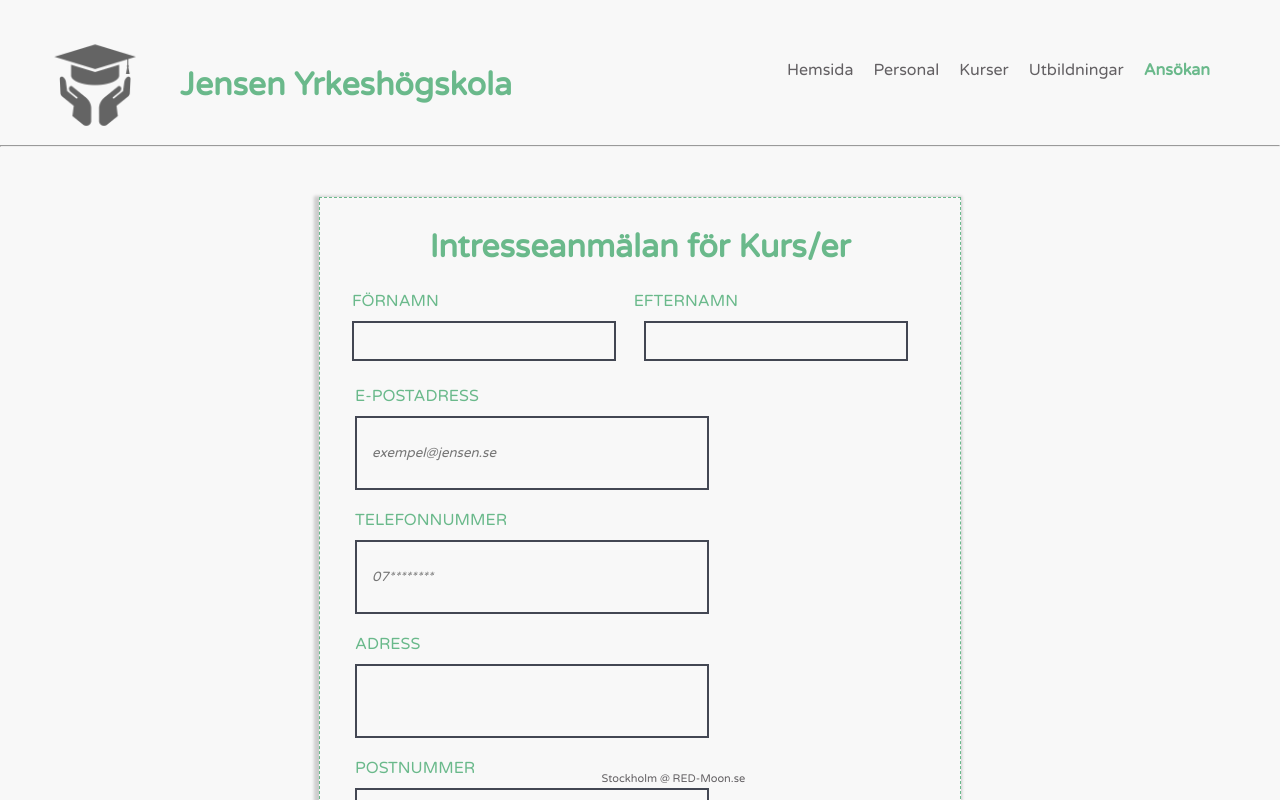
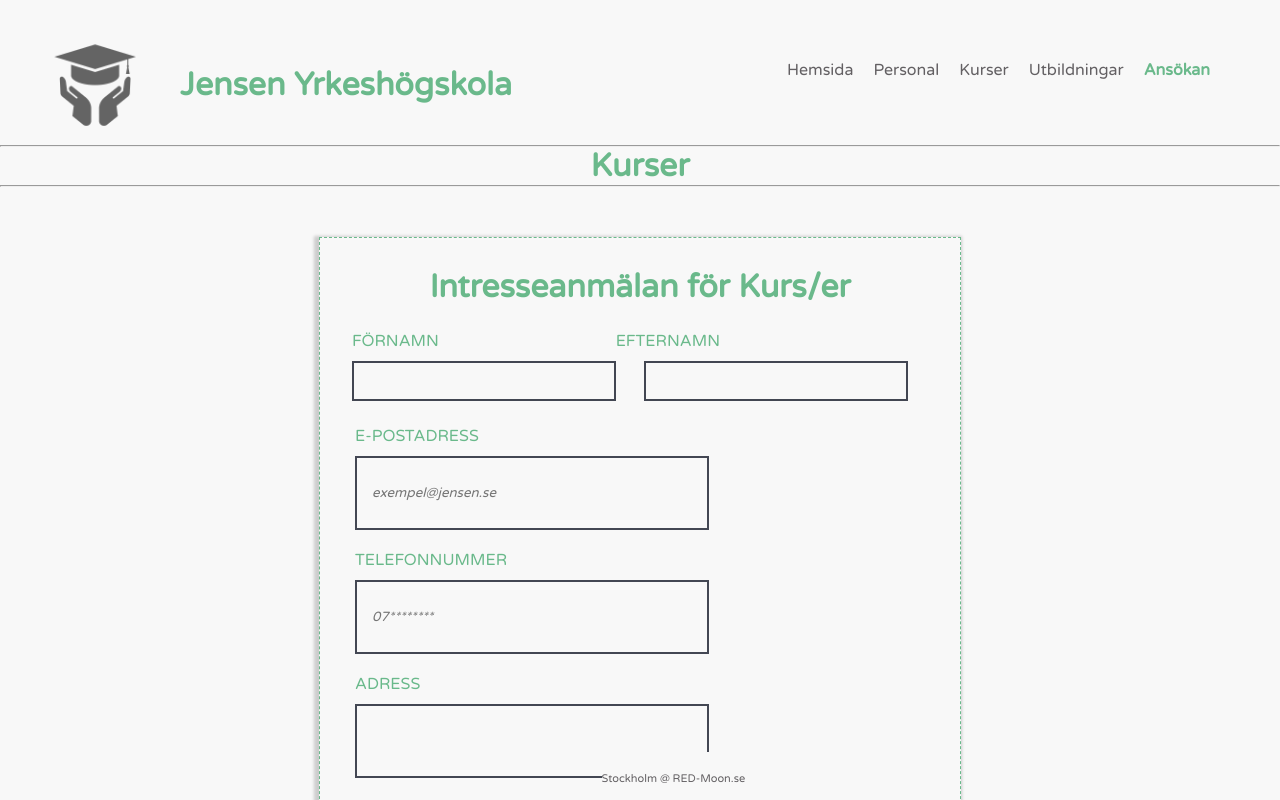
Before and after one commit to RazviCodingPadawan/Skolan_webbsida, a React (Create React App) app in the folder jensen_skolan_reactjs/: page /courses in a window 1280 px wide. Shown: the top 800 px of the page. Built offline with nearby package versions, Linux system fonts and the light colour scheme; the HTML template or start-up script is replaced by a standard one.

Commit message:
Course-Id Start

```diff
--- a/jensen_skolan_reactjs/src/components/CourseContact.css
+++ b/jensen_skolan_reactjs/src/components/CourseContact.css
@@ -47,7 +47,7 @@
 .name label[for="lastName"] {
     position: absolute;
     top: -30px;
-    right: 190px;
+    right: 208px;
 }
 .email {
     width: 50%;
--- /dev/null
+++ b/jensen_skolan_reactjs/src/components/CourseId.css
@@ -0,0 +1,4 @@
+.courseid-container {
+    margin: auto;
+    text-align: center;
+}
--- /dev/null
+++ b/jensen_skolan_reactjs/src/components/CourseId.js
@@ -0,0 +1,12 @@
+import '../App.css';
+import './CourseId.css';
+
+function CourseId () {
+    return (
+        <div className='courseid-container'>
+            <h2>Kurser</h2>
+        </div>
+    );
+}
+
+export default CourseId;
--- a/jensen_skolan_reactjs/src/pages/Courses.js
+++ b/jensen_skolan_reactjs/src/pages/Courses.js
@@ -1,10 +1,12 @@
 import '../styles/Courses.css';
 import CourseContact from '../components/CourseContact';
+import CourseId from '../components/CourseId';
 
 const Courses = () => {
     return (
         <div className='courses_container'>
-
+            <hr />
+            <CourseId />
             <hr />
             <CourseContact />
             <hr />
```
